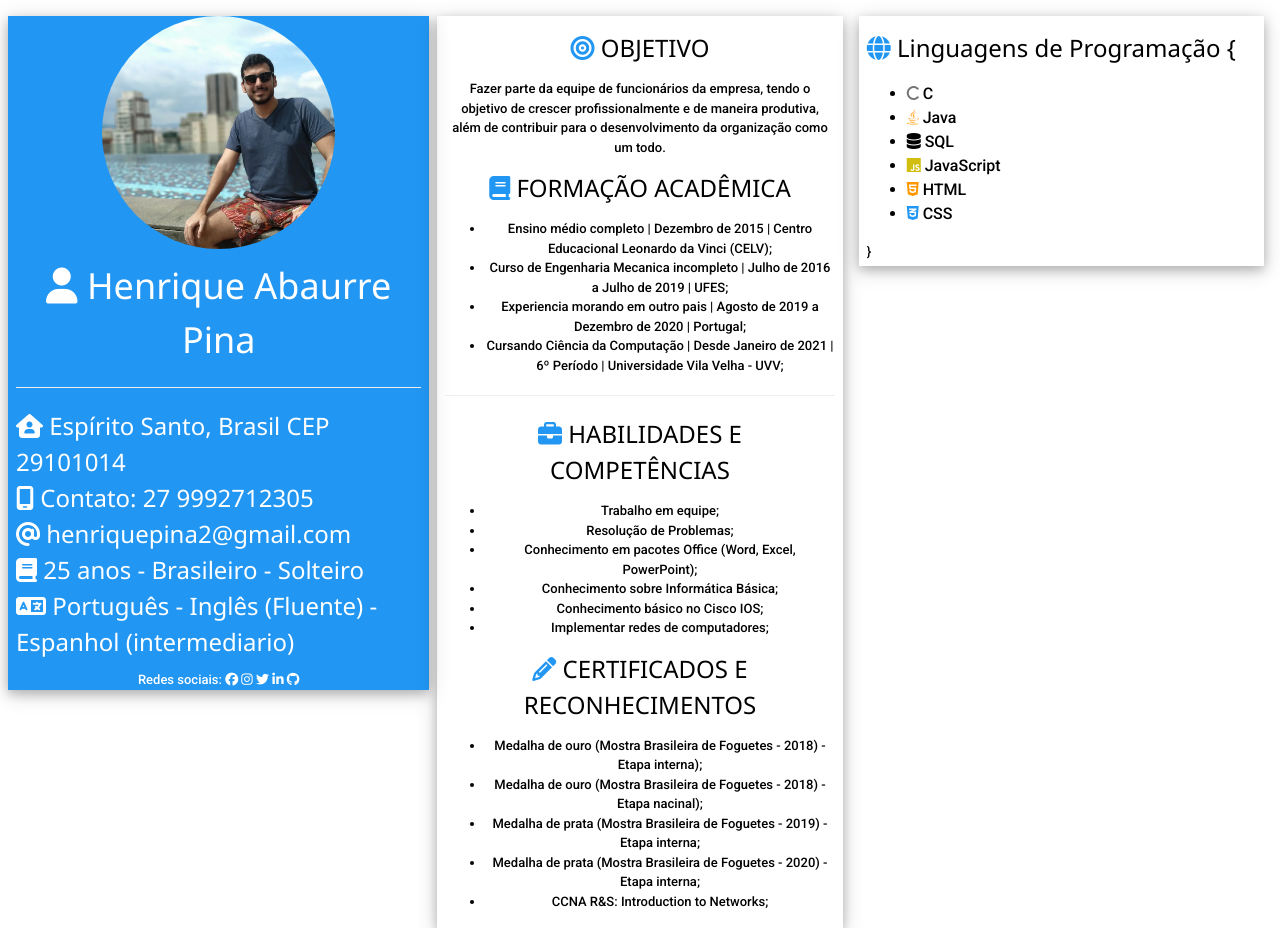
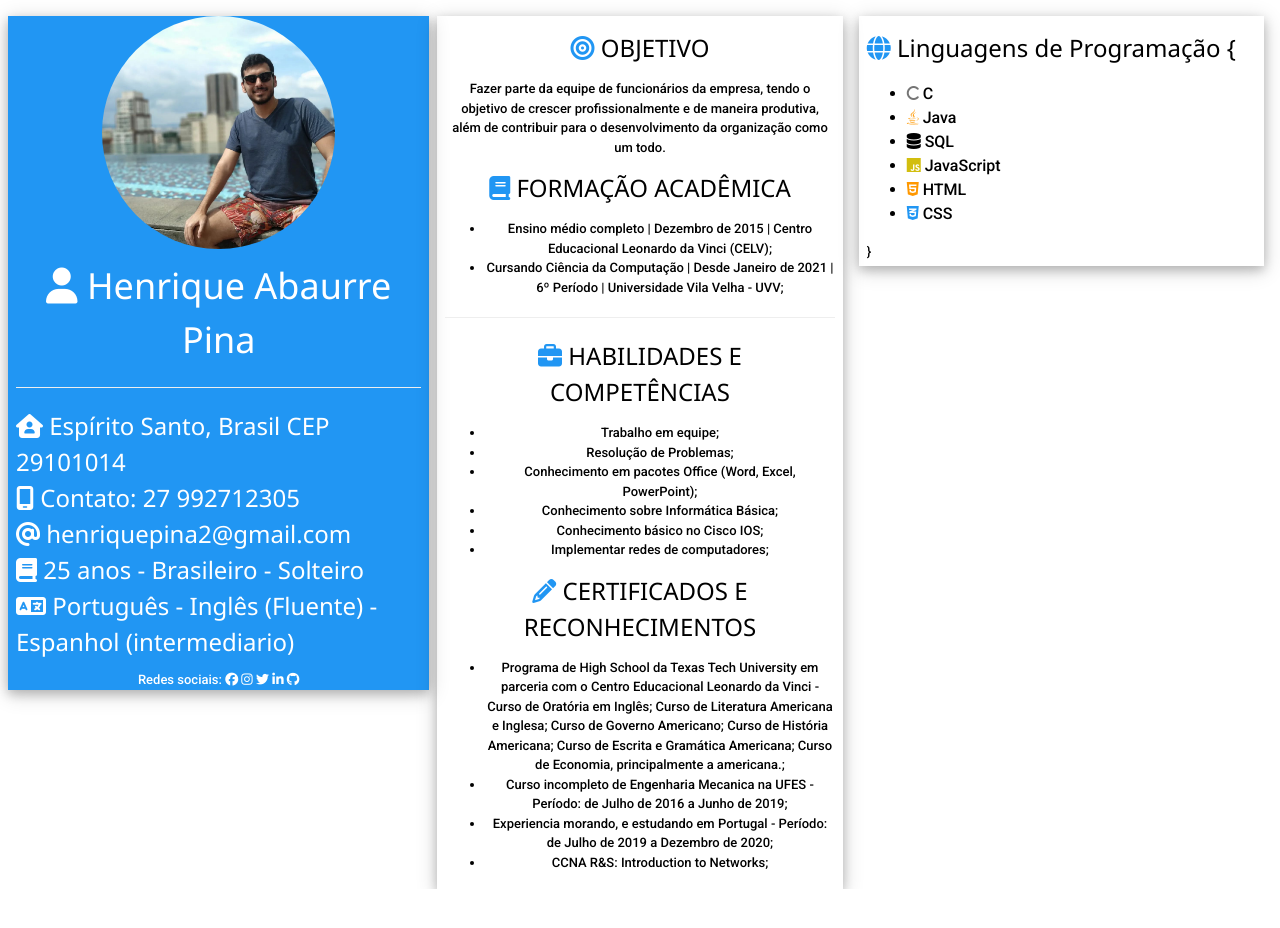
Before and after one commit to HenriqueAbaurrePina/Curriculo, a plain HTML site: page index.html in a window 1280 px wide. After the commit the page ends 889 px from the top, so only its background shows below. Drawn offline with nearby package versions, Linux system fonts and the light colour scheme.

Commit message:
Update index.html

```diff
--- a/index.html
+++ b/index.html
@@ -24,7 +24,7 @@
           <h3>
             <i class="fa-solid fa-house-user"></i> Espírito Santo, Brasil CEP 29101014
             <br>
-            <i class="fa-solid fa-mobile-screen"></i> Contato: 27 9992712305
+            <i class="fa-solid fa-mobile-screen"></i> Contato: 27 992712305
             <br>
             <i class="fa-solid fa-at"></i> henriquepina2@gmail.com
             <br>
@@ -58,12 +58,6 @@
               Ensino médio completo | Dezembro de 2015 | Centro Educacional Leonardo da Vinci (CELV);
             </li>
             <li>
-              Curso de Engenharia Mecanica incompleto | Julho de 2016 a Julho de 2019 | UFES;
-            </li>
-            <li>
-              Experiencia morando em outro pais | Agosto de 2019 a Dezembro de 2020 | Portugal;
-            </li>
-            <li>
               Cursando Ciência da Computação | Desde Janeiro de 2021 | 6º Período | Universidade Vila Velha - UVV;
             </li>
           </ul>
@@ -92,10 +86,9 @@
 
           <h3><i class="fa-solid fa-pencil w3-text-blue"></i> CERTIFICADOS E RECONHECIMENTOS</h3>
           <ul>
-            <li>Medalha de ouro (Mostra Brasileira de Foguetes - 2018) - Etapa interna);</li>
-            <li>Medalha de ouro (Mostra Brasileira de Foguetes - 2018) - Etapa nacinal);</li>
-            <li>Medalha de prata (Mostra Brasileira de Foguetes - 2019) - Etapa interna;</li>
-            <li>Medalha de prata (Mostra Brasileira de Foguetes - 2020) - Etapa interna;</li>
+            <li>Programa de High School da Texas Tech University em parceria com o Centro Educacional Leonardo da Vinci - Curso de Oratória em Inglês; Curso de Literatura Americana e Inglesa; Curso de Governo Americano; Curso de História Americana; Curso de Escrita e Gramática Americana; Curso de Economia, principalmente a americana.;</li>
+            <li>Curso incompleto de Engenharia Mecanica na UFES - Período: de Julho de 2016 a Junho de 2019;</li>
+            <li>Experiencia morando, e estudando em Portugal - Período: de Julho de 2019 a Dezembro de 2020;</li>
             <li>CCNA R&S: Introduction to Networks;</li>
           </ul>
         </div>
```
